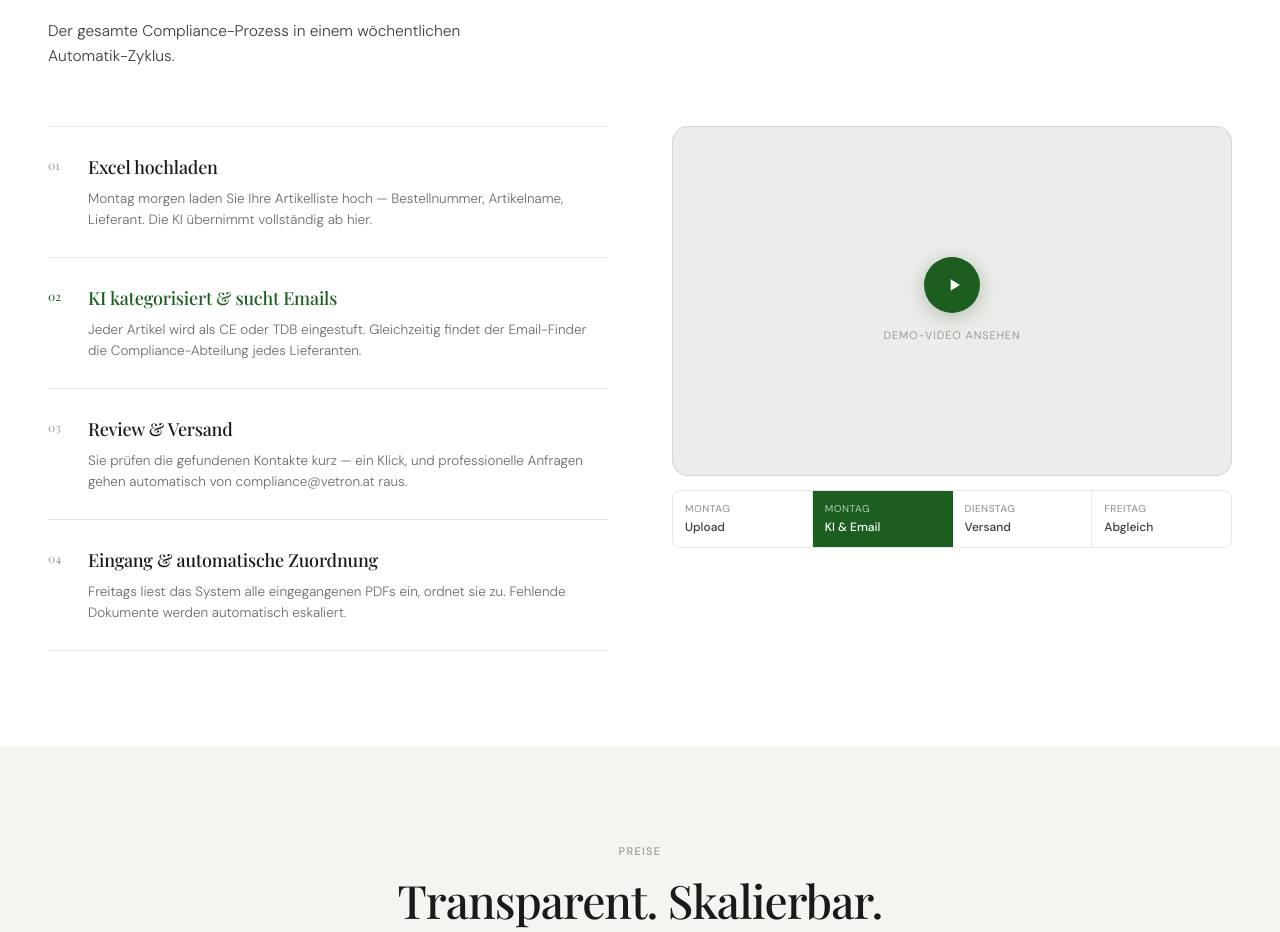
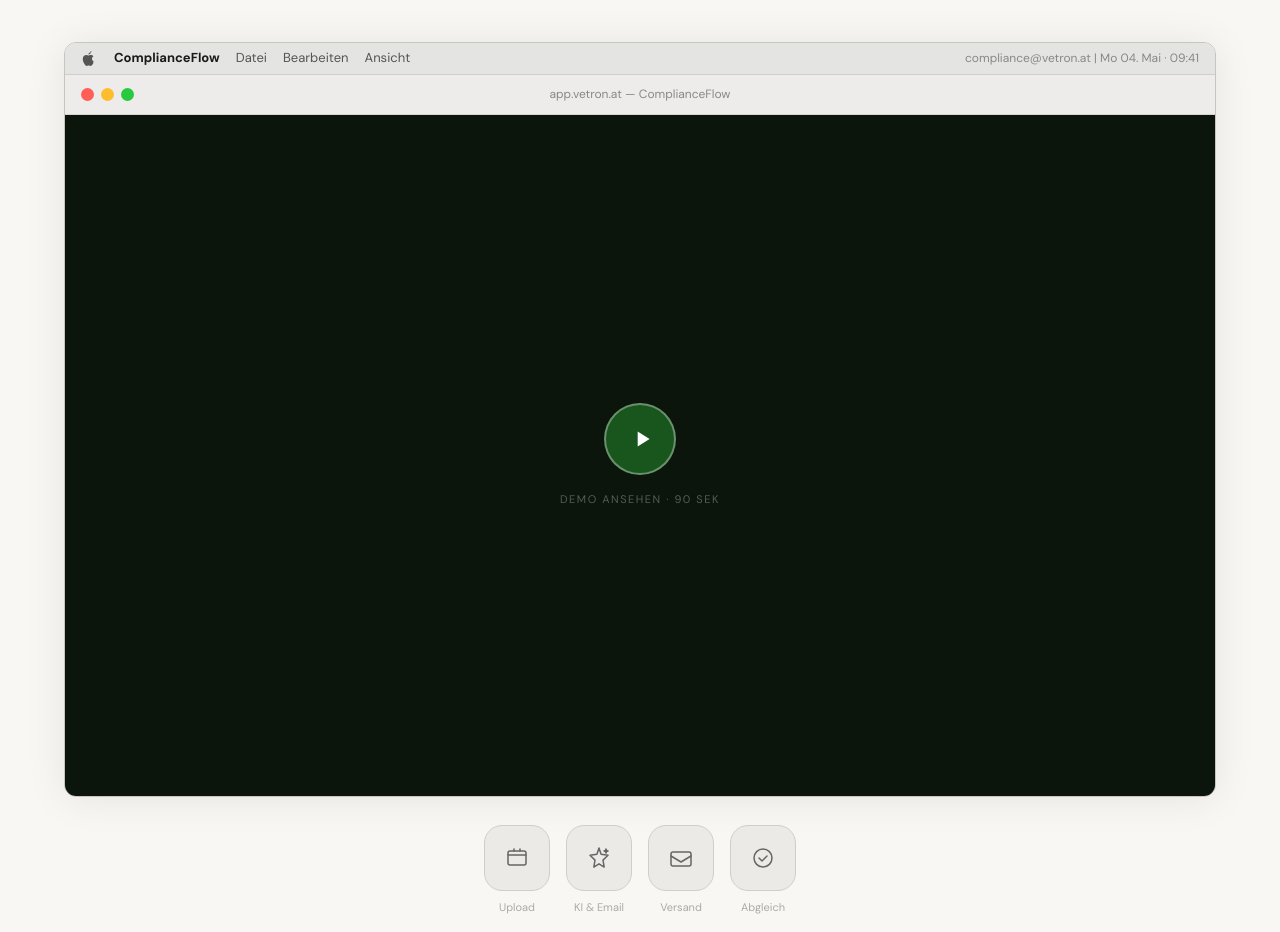
Before and after one commit to fabiolechner/vetron-landing, a Next.js app: page /complianceflow in a window 1280 px wide. Shown: the part 2080-3012 px from the top of the page. Built offline with nearby package versions, Linux system fonts and the light colour scheme.

Commit message:
feat: Ablauf section with video placeholder

```diff
--- a/app/complianceflow/page.tsx
+++ b/app/complianceflow/page.tsx
@@ -369,59 +369,158 @@ export default function ComplianceFlowPage() {
         </div>
       </section>
 
-      {/* WORKFLOW + VIDEO */}
-      <div className={styles.workflowWrap} id="workflow">
-        <div className={styles.workflowInner}>
-          <p className={styles.sectionLabel}>Ablauf</p>
-          <h2 className={styles.sectionHeadline}>Von der Excel-Datei zur vollständigen Dokumentation.</h2>
-          <p className={styles.sectionSub}>Der gesamte Compliance-Prozess in einem wöchentlichen Automatik-Zyklus.</p>
+      {/* ABLAUF */}
+      <section id="workflow" style={{ background: '#F8F7F4' }} className="py-20 md:py-28">
+        <div className="max-w-[1200px] mx-auto px-6">
 
-          <div className={styles.workflowLayout}>
-            <div className={styles.workflowSteps}>
-              {workflowSteps.map((step, i) => (
-                <div
-                  key={i}
-                  className={`${styles.workflowStep} ${activeStep === i ? styles.workflowStepActive : ''}`}
-                  onClick={() => setActiveStep(i)}
-                >
-                  <span className={styles.wsNum}>{step.num}</span>
-                  <div>
-                    <div className={styles.wsTitle}>{step.title}</div>
-                    <div className={styles.wsDesc}>{step.desc}</div>
-                  </div>
+          {/* Header */}
+          <p style={{ color: '#1B5E20', letterSpacing: '0.12em', fontSize: 11, fontWeight: 600 }} className="uppercase mb-3">
+            ABLAUF
+          </p>
+          <h2 style={{ fontFamily: 'Georgia, serif', color: '#0D1B2A', fontSize: 'clamp(1.75rem, 3vw, 2.5rem)', fontWeight: 400, lineHeight: 1.2 }} className="mb-3 max-w-2xl">
+            Von der Excel-Datei zur vollständigen Dokumentation.
+          </h2>
+          <p style={{ color: '#6B7280', fontSize: 16 }} className="mb-12">
+            Der gesamte Compliance-Prozess — vollautomatisch, jede Woche.
+          </p>
+
+          {/* macOS Window */}
+          <div style={{ borderRadius: 12, overflow: 'hidden', border: '1px solid #C8C5BF', boxShadow: '0 2px 40px rgba(0,0,0,0.08)' }}>
+
+            {/* Menubar */}
+            <div style={{ background: '#E4E4E2', borderBottom: '1px solid #D0CEC9' }} className="flex items-center justify-between px-4 h-8">
+              <div className="flex items-center gap-5">
+                <svg width="13" height="16" viewBox="0 0 13 16" fill="#555" xmlns="http://www.w3.org/2000/svg">
+                  <path d="M12.5 11.7c-.28.67-.6 1.28-1 1.84-.5.77-1 1.46-1.8 1.48-.72 0-1.08-.43-2-.43-.94 0-1.33.43-2.06.43-.78-.01-1.3-.73-1.8-1.5C2.55 12 1.75 9.23 1.75 8.15c0-2.73 1.78-4.18 3.54-4.18.87 0 1.6.5 2.15.5.52 0 1.45-.57 2.52-.5.43.01 1.65.2 2.43 1.16-.07.05-1.45.9-1.43 2.56.02 1.96 1.73 2.58 1.73 2.58-.04.27-.28.9-.64 1.43zm-3-9.82C9.02.9 9.48 0 10.5 0c-.1.93-.5 1.82-1.05 2.45-.53.63-1.38 1.1-2.1 1.05.08-.75.47-1.5 1.15-2.12" />
+                </svg>
+                <div className="flex items-center gap-4">
+                  <span style={{ fontSize: 13, fontWeight: 600, color: '#1a1a1a' }}>ComplianceFlow</span>
+                  {['Datei', 'Bearbeiten', 'Ansicht'].map(item => (
+                    <span key={item} style={{ fontSize: 13, color: '#555' }}>{item}</span>
+                  ))}
                 </div>
-              ))}
+              </div>
+              <span style={{ fontSize: 12, color: '#888' }}>compliance@vetron.at | Mo 04. Mai · 09:41</span>
             </div>
 
-            <div className={styles.workflowVideoPanel}>
-              <div className={styles.videoBox}>
-                <div className={styles.videoPlaceholder}>
-                  <div className={styles.videoPlay} onClick={() => setVideoClicked(true)}>
-                    <svg viewBox="0 0 24 24" width="20" height="20" fill="#fff" style={{ marginLeft: 3 }}>
-                      <path d="M8 5v14l11-7z" />
-                    </svg>
-                  </div>
-                  <span className={styles.videoCaption}>
-                    {videoClicked ? 'Demo-Video wird in Kürze verfügbar' : 'Demo-Video ansehen'}
-                  </span>
-                </div>
+            {/* Titlebar */}
+            <div style={{ background: '#EDECEA', borderBottom: '1px solid #D8D5D0' }} className="flex items-center px-4 h-10 relative">
+              <div className="flex items-center gap-[7px] z-10">
+                <div style={{ width: 13, height: 13, borderRadius: '50%', background: '#FF5F56' }} />
+                <div style={{ width: 13, height: 13, borderRadius: '50%', background: '#FFBD2E' }} />
+                <div style={{ width: 13, height: 13, borderRadius: '50%', background: '#27C93F' }} />
               </div>
-              <div className={styles.videoTimeline}>
-                {workflowSteps.map((step, i) => (
-                  <div
-                    key={i}
-                    className={`${styles.vtStep} ${activeStep === i ? styles.vtStepActive : ''}`}
-                    onClick={() => setActiveStep(i)}
-                  >
-                    <div className={styles.vtLabel}>{step.vtLabel}</div>
-                    <div className={styles.vtDay}>{step.vtDay}</div>
-                  </div>
-                ))}
+              <div className="absolute inset-0 flex items-center justify-center pointer-events-none">
+                <span style={{ fontSize: 12, color: '#888' }}>app.vetron.at — ComplianceFlow</span>
               </div>
             </div>
+
+            {/* TODO: Video hier einbetten */}
+            <div
+              style={{
+                background: '#0C150C',
+                aspectRatio: '1300/770',
+                display: 'flex',
+                flexDirection: 'column',
+                alignItems: 'center',
+                justifyContent: 'center',
+                gap: 16,
+              }}
+            >
+              <button
+                style={{
+                  width: 72,
+                  height: 72,
+                  borderRadius: '50%',
+                  border: '2px solid rgba(255,255,255,0.35)',
+                  background: 'rgba(27,94,32,0.9)',
+                  display: 'flex',
+                  alignItems: 'center',
+                  justifyContent: 'center',
+                  cursor: 'pointer',
+                }}
+              >
+                <svg width="26" height="26" viewBox="0 0 24 24" fill="white" style={{ marginLeft: 4 }}>
+                  <path d="M8 5v14l11-7z" />
+                </svg>
+              </button>
+              <span
+                style={{
+                  color: 'rgba(255,255,255,0.3)',
+                  fontSize: 11,
+                  letterSpacing: '0.14em',
+                  textTransform: 'uppercase',
+                }}
+              >
+                DEMO ANSEHEN · 90 SEK
+              </span>
+            </div>
+
           </div>
+
+          {/* Icons row */}
+          <div className="flex justify-center gap-4 mt-7">
+
+            {/* Upload */}
+            <div className="flex flex-col items-center gap-2 cursor-pointer">
+              <div
+                className="flex items-center justify-center transition-all duration-200 hover:bg-[#E8F5E9] hover:border-[#A5D6A7]"
+                style={{ width: 66, height: 66, borderRadius: 18, border: '1px solid #D0CEC9', background: '#ECEAE6' }}
+              >
+                <svg width="24" height="24" viewBox="0 0 24 24" fill="none" stroke="#666" strokeWidth="1.5" strokeLinecap="round" strokeLinejoin="round">
+                  <rect x="3" y="5" width="18" height="14" rx="2" />
+                  <path d="M3 9h18M9 5V3M15 5V3" />
+                </svg>
+              </div>
+              <span style={{ fontSize: 11, color: '#aaa' }}>Upload</span>
+            </div>
+
+            {/* KI & Email */}
+            <div className="flex flex-col items-center gap-2 cursor-pointer">
+              <div
+                className="flex items-center justify-center transition-all duration-200 hover:bg-[#E8F5E9] hover:border-[#A5D6A7]"
+                style={{ width: 66, height: 66, borderRadius: 18, border: '1px solid #D0CEC9', background: '#ECEAE6' }}
+              >
+                <svg width="24" height="24" viewBox="0 0 24 24" fill="none" stroke="#666" strokeWidth="1.5" strokeLinecap="round" strokeLinejoin="round">
+                  <path d="M12 2L14.09 8.26L21 9.27L16 14.14L17.18 21.02L12 17.77L6.82 21.02L8 14.14L3 9.27L9.91 8.26L12 2Z" />
+                  <path d="M19 3L19.5 4.5L21 5L19.5 5.5L19 7L18.5 5.5L17 5L18.5 4.5L19 3Z" />
+                </svg>
+              </div>
+              <span style={{ fontSize: 11, color: '#aaa' }}>KI & Email</span>
+            </div>
+
+            {/* Versand */}
+            <div className="flex flex-col items-center gap-2 cursor-pointer">
+              <div
+                className="flex items-center justify-center transition-all duration-200 hover:bg-[#E8F5E9] hover:border-[#A5D6A7]"
+                style={{ width: 66, height: 66, borderRadius: 18, border: '1px solid #D0CEC9', background: '#ECEAE6' }}
+              >
+                <svg width="24" height="24" viewBox="0 0 24 24" fill="none" stroke="#666" strokeWidth="1.5" strokeLinecap="round" strokeLinejoin="round">
+                  <rect x="2" y="6" width="20" height="14" rx="2" />
+                  <path d="M2 10l10 6 10-6" />
+                </svg>
+              </div>
+              <span style={{ fontSize: 11, color: '#aaa' }}>Versand</span>
+            </div>
+
+            {/* Abgleich */}
+            <div className="flex flex-col items-center gap-2 cursor-pointer">
+              <div
+                className="flex items-center justify-center transition-all duration-200 hover:bg-[#E8F5E9] hover:border-[#A5D6A7]"
+                style={{ width: 66, height: 66, borderRadius: 18, border: '1px solid #D0CEC9', background: '#ECEAE6' }}
+              >
+                <svg width="24" height="24" viewBox="0 0 24 24" fill="none" stroke="#666" strokeWidth="1.5" strokeLinecap="round" strokeLinejoin="round">
+                  <circle cx="12" cy="12" r="9" />
+                  <path d="M8 12l3 3 5-5" />
+                </svg>
+              </div>
+              <span style={{ fontSize: 11, color: '#aaa' }}>Abgleich</span>
+            </div>
+
+          </div>
+
         </div>
-      </div>
+      </section>
 
       {/* PRICING */}
       <section id="pricing" className={styles.section}>
```
